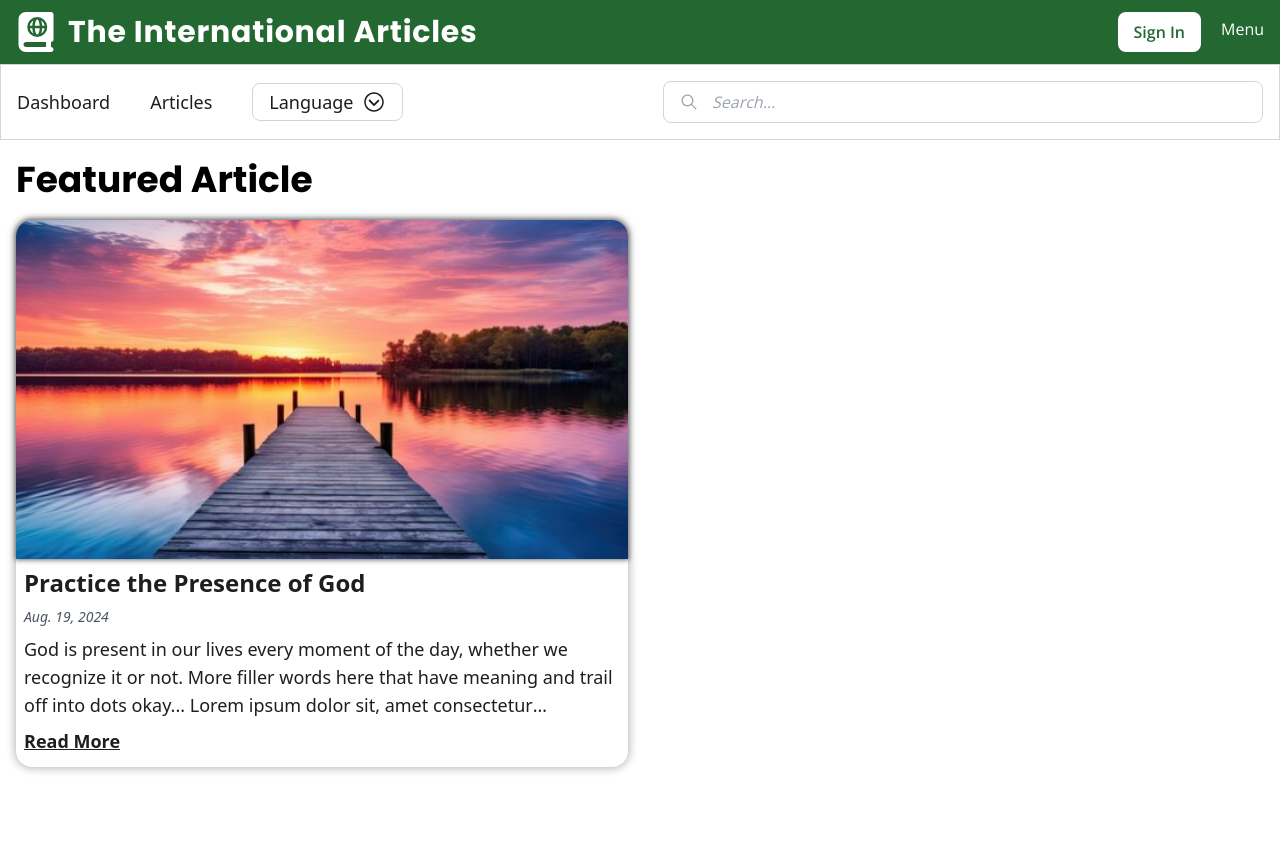
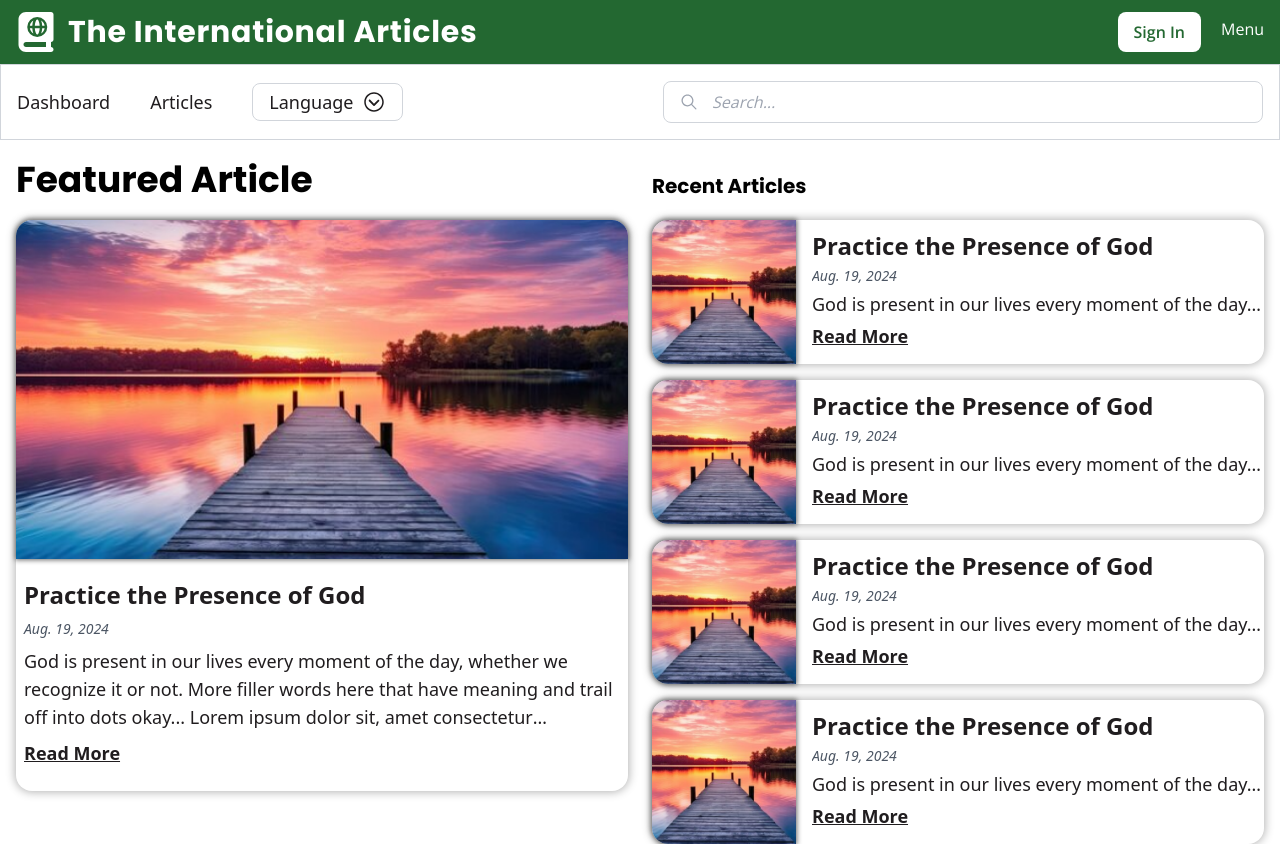
Before and after one commit to MarshallNickolauson/the-international-articles, a React (Vite) app in the folder frontend/: page / in a window 1280 px wide. Before the commit the page ends 800 px from the top, so only its background shows below. Built offline with nearby package versions, Linux system fonts and the light colour scheme.

Commit message:
add: recent article component

```diff
--- a/frontend/src/components/FeaturedArticle.jsx
+++ b/frontend/src/components/FeaturedArticle.jsx
@@ -2,9 +2,9 @@ import dock from "../assets/dock.png";
 
 const FeaturedArticle = () => {
     return (
-        <div className="card-shadow rounded-[16px] hover:cursor-pointer transform transition-transform duration-200 hover:scale-[1.008]">
+        <div className="card-shadow rounded-[16px] hover:cursor-pointer transition-all duration-200">
             <img src={dock} alt="" className="rounded-t-[16px] image-shadow" />
-            <div className="py-2 px-2 space-y-2">
+            <div className="py-5 px-2 space-y-2">
                 <h1 className="text-darkExpansion text-2xl font-bold">
                     Practice the Presence of God
                 </h1>
--- /dev/null
+++ b/frontend/src/components/RecentArticle.jsx
@@ -0,0 +1,42 @@
+import dock from "../assets/dock.png";
+
+const RecentArticle = () => {
+    return (
+        <div className="card-shadow rounded-[16px] hover:cursor-pointer transition-all duration-200">
+            <div className="flex space-x-4">
+                <div className="h-36 w-36 flex-shrink-0">
+                    <img
+                        src={dock}
+                        alt=""
+                        className="h-full w-full object-cover rounded-l-[16px] image-shadow"
+                    />
+                </div>
+
+                {/* Text container */}
+                <div className="flex items-center w-full overflow-hidden">
+                    <div className="flex flex-col space-y-1 w-full">
+                        <h1 className="text-darkExpansion text-2xl font-bold truncate">
+                            Practice the Presence of God
+                        </h1>
+                        <h1 className="text-gray-600 text-sm italic">
+                            Aug. 19, 2024
+                        </h1>
+                        <h1 className="text-darkExpansion text-lg line-clamp-1">
+                            God is present in our lives every moment of the day,
+                            whether we recognize it or not. More filler words
+                            here that have meaning and trail off into dots
+                            okay...
+                        </h1>
+                        <div>
+                            <h1 className="text-darkExpansion text-lg font-bold underline inline-block pb-1 hover:text-mainBlue">
+                                Read More
+                            </h1>
+                        </div>
+                    </div>
+                </div>
+            </div>
+        </div>
+    );
+};
+
+export default RecentArticle;
--- a/frontend/src/index.css
+++ b/frontend/src/index.css
@@ -6,6 +6,11 @@
     box-shadow: 0 0 10px 1px rgb(178, 178, 178);
 }
 
+.card-shadow:hover {
+    box-shadow: 0 0 20px 2px rgb(178, 178, 178);
+    transition: all 200ms;
+}
+
 .image-shadow {
     box-shadow: 0 0 5px 1px rgb(106, 106, 106);
 }
--- a/frontend/src/screens/Dashboard.jsx
+++ b/frontend/src/screens/Dashboard.jsx
@@ -1,16 +1,32 @@
 import FeaturedArticle from "../components/FeaturedArticle";
+import RecentArticle from "../components/RecentArticle";
 
 const Dashboard = () => {
     return (
         <section>
             <div className="flex space-x-6">
-                <div className="flex-1">
+                {/* Featured Article (Left) */}
+                <div className="flex-1 flex flex-col">
                     <h1 className="py-5 font-poppins font-bold text-4xl">
                         Featured Article
                     </h1>
-                    <FeaturedArticle />
+                    <div className="h-[500px]">
+                        <FeaturedArticle />
+                    </div>
                 </div>
-                <div className="flex-1"></div>
+
+                {/* Recent Articles (Right) */}
+                <div className="flex-1 flex flex-col">
+                    <h1 className="py-5 font-poppins font-bold text-xl mt-3">
+                        Recent Articles
+                    </h1>
+                    <div className="flex flex-col h-[500px] justify-between space-y-4">
+                        <RecentArticle />
+                        <RecentArticle />
+                        <RecentArticle />
+                        <RecentArticle />
+                    </div>
+                </div>
             </div>
         </section>
     );
```
